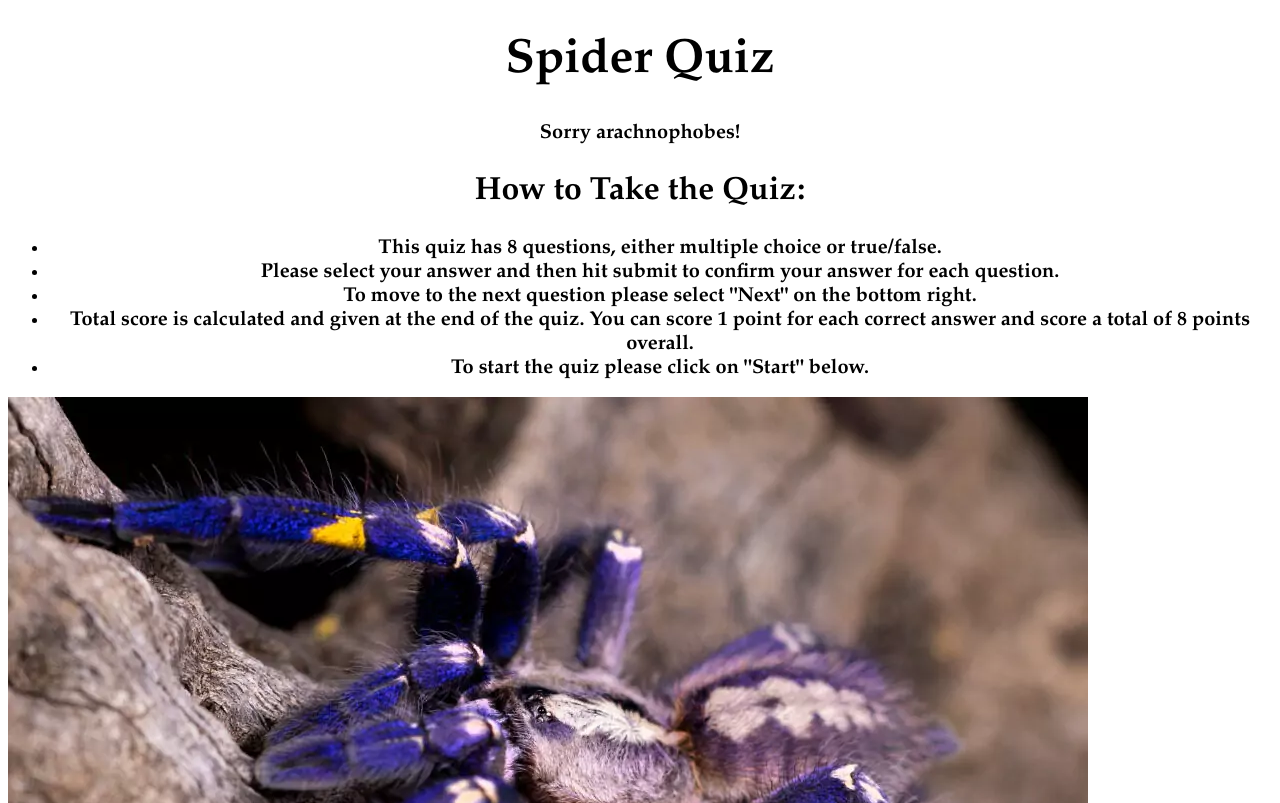
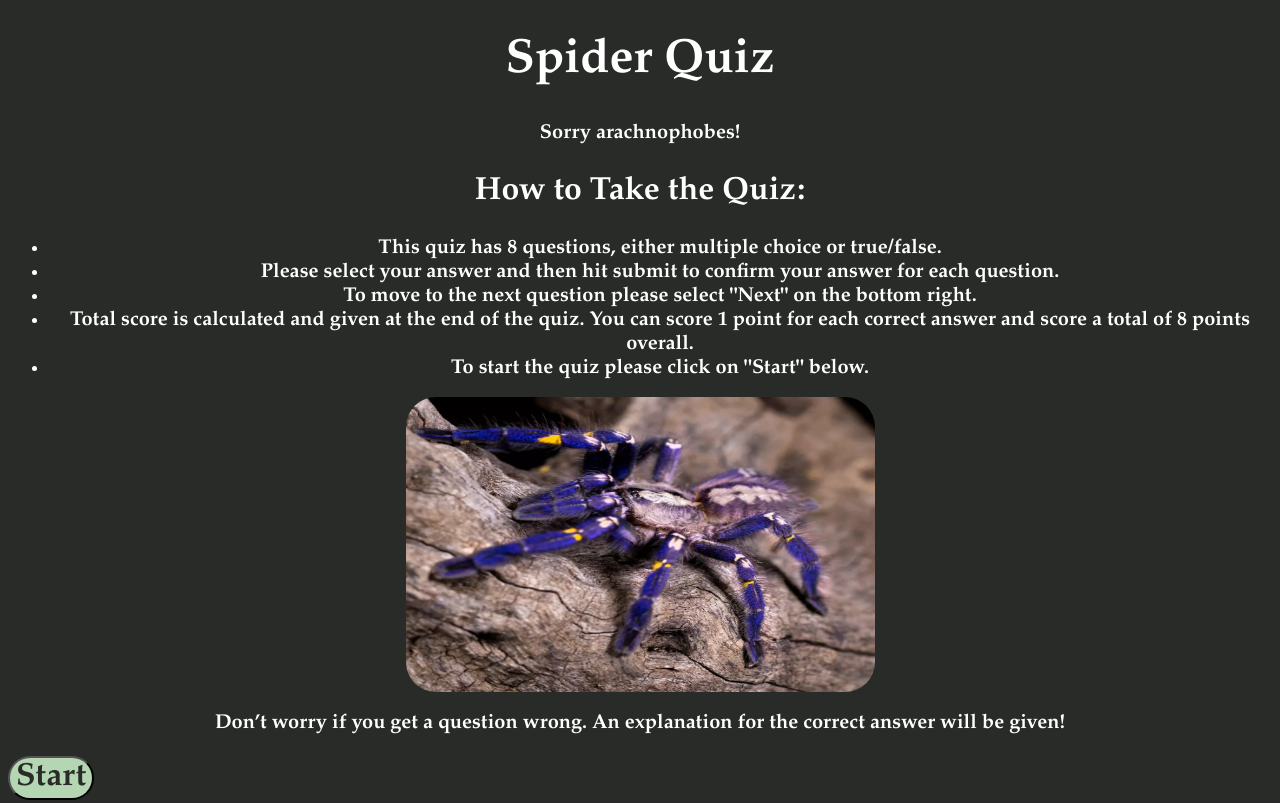
Before and after one commit to Fae-coded/Spider-Quiz, a plain HTML site: page index.html in a window 1280 px wide. Shown: the top 803 px of the page. Drawn offline with Linux system fonts and the light colour scheme; a script that the page names is missing.

Commit message:
Add button and image styling

```diff
--- a/assets/css/style.css
+++ b/assets/css/style.css
@@ -1,10 +1,9 @@
 body {
-    background-color: 282B28;
-    color: 282B28;
+    background-color: #282B28;
 }
 
 h1 {
-    color: FFFFFF;
+    color: #FFFFFF;
     font-size: 48px;
     font-weight: bold;
     font-family: Palatino, "Palatino Linotype", "Palatino LT STD", "Book Antiqua", Georgia, serif;
@@ -12,16 +11,36 @@ h1 {
 }
 
 h2 {
-    color: FFFFFF;
+    color: #FFFFFF;
     font-size: 32px;
     font-family: Palatino, "Palatino Linotype", "Palatino LT STD", "Book Antiqua", Georgia, serif;
     text-align: center;
 }
 
 p, li {
-    color: FFFFFF;
+    color: #FFFFFF;
     font-size: 20px;
     font-weight: bold;
     font-family: Palatino, "Palatino Linotype", "Palatino LT STD", "Book Antiqua", Georgia, serif;
     text-align: center;
 }
+
+button {
+    background-color: #B5D6B2;
+    color: #282B28;
+    font-size: 32px;
+    font-weight: bold;
+    font-family: Palatino, "Palatino Linotype", "Palatino LT STD", "Book Antiqua", Georgia, serif;
+    text-align: center;
+    border-radius: 30px;
+}
+
+/*add hover effect to buttons?*/
+
+#sapphire {
+    width: 469px;
+    height: 295px;
+    display: block;
+    margin: 0 auto;
+    border-radius: 30px;
+}
--- a/index.html
+++ b/index.html
@@ -20,7 +20,7 @@
         <li>Total score is calculated and given at the end of the quiz. You can score 1 point for each correct answer and score a total of 8 points overall.</li>
         <li>To start the quiz please click on "Start" below.</li>
     </ul>
-    <img src="assets/images/How-to-spider.webp" alt="Sapphire Ornamental Spider">
+    <img src="assets/images/How-to-spider.webp" alt="Sapphire Ornamental Spider" id="sapphire">
 <p>Don’t worry if you get a question wrong. An explanation for the correct answer will be given!</p>
 <button type="button" id="start">Start</button>
     <script src="index.js"></script>
```
